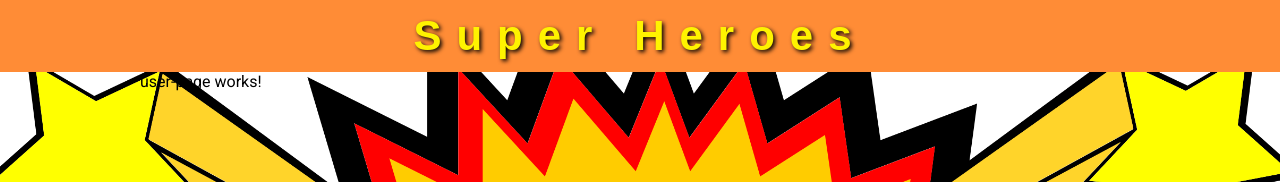
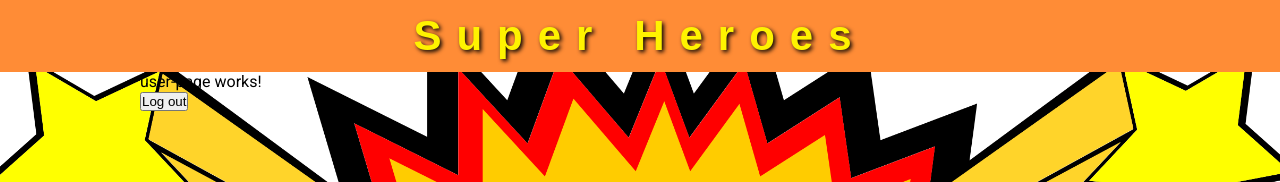
Before and after one commit to TkachukRR/28-angular-superheroes, an Angular app: page /user in a window 1280 px wide. Shown: the top 182 px of the page. Built offline with nearby package versions, Linux system fonts and the light colour scheme; a web font is replaced by a local one.

Commit message:
#003 Created auth.guard.service

```diff
--- a/src/app/components/user-page/user-page.component.html
+++ b/src/app/components/user-page/user-page.component.html
@@ -1 +1,2 @@
 <p>user-page works!</p>
+<button type="button" (click)="logout()">Log out</button>
--- a/src/app/components/user-page/user-page.component.ts
+++ b/src/app/components/user-page/user-page.component.ts
@@ -1,8 +1,15 @@
 import { Component } from '@angular/core';
+import { AuthService } from '../../shared/services/auth.service';
 
 @Component({
 	selector: 'app-user-page',
 	templateUrl: './user-page.component.html',
 	styleUrls: ['./user-page.component.scss']
 })
-export class UserPageComponent {}
+export class UserPageComponent {
+  constructor(private auth: AuthService) {
+  }
+  public logout() {
+    this.auth.logout();
+  }
+}
```
Also changed, not shown: src/app/shared/services/auth.guard.service.ts (added, +8 -0 lines).
